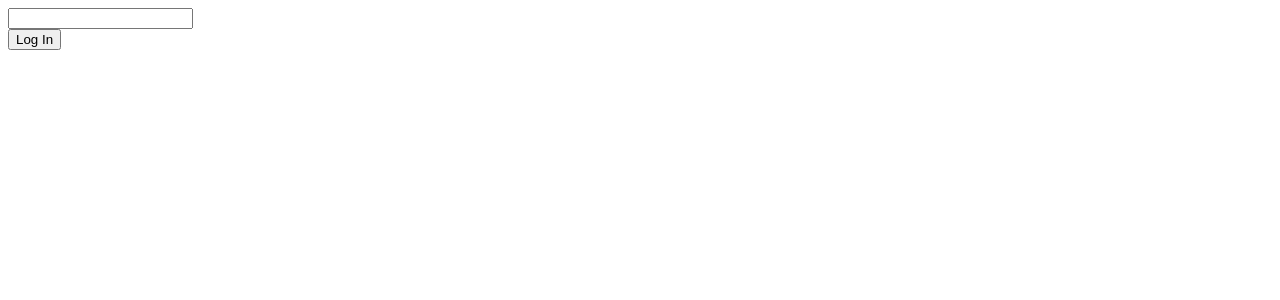
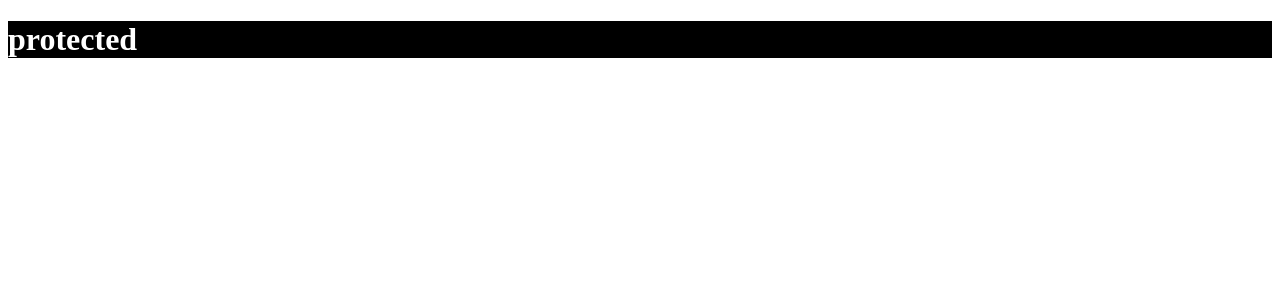
Before and after one commit to S2-D/react-masterclass, a React (Create React App) app: page / in a window 1280 px wide. Shown: the top 300 px of the page. Built offline with nearby package versions, Linux system fonts and the light colour scheme.

Commit message:
#3.6 Themes

```diff
--- a/src/App.tsx
+++ b/src/App.tsx
@@ -1,28 +1,19 @@
 import styled from "styled-components";
 import React, { useState } from "react";
 
+const Container = styled.div`
+  background-color: ${(props) => props.theme.bgColor};
+`;
+const H1 = styled.h1`
+  color: ${(props) => props.theme.textColor};
+`;
+
 function App() {
-  //타입스크립트를 사용함으로써 useState는 string 속성을 지킬 수 있다.
-  const [value, setValue] = useState("");
-  //event도 보호받을 수 있다.
-  const onChange = (event: React.FormEvent<HTMLInputElement>) => {
-    const {
-      currentTarget: { value },
-    } = event;
-    setValue(value);
-  };
-  console.log(value);
-
-  const onSubmit = (event: React.FormEvent<HTMLFormElement>) => {
-    event.preventDefault();
-    console.log("hello", value);
-  };
   return (
     <div>
-      <form action="" onSubmit={onSubmit}>
-        <input value={value} onChange={onChange} type="text" />
-      </form>
-      <button>Log In</button>
+      <Container>
+        <H1>protected</H1>
+      </Container>
     </div>
   );
 }
--- a/src/index.tsx
+++ b/src/index.tsx
@@ -1,10 +1,15 @@
 import React from "react";
 import ReactDOM from "react-dom";
 import App from "./App";
+import { ThemeProvider } from "styled-components";
+import { darkTheme, lightTheme } from "./theme";
 
 ReactDOM.render(
   <React.StrictMode>
-    <App />
+    {/* lightTheme, darkTheme */}
+    <ThemeProvider theme={darkTheme}>
+      <App />
+    </ThemeProvider>
   </React.StrictMode>,
   document.getElementById("root")
 );
--- /dev/null
+++ b/src/theme.ts
@@ -0,0 +1,13 @@
+import { DefaultTheme } from "styled-components";
+
+export const lightTheme: DefaultTheme = {
+  bgColor: "white",
+  textColor: "black",
+  btnColor: "tomato",
+};
+
+export const darkTheme: DefaultTheme = {
+  bgColor: "black",
+  textColor: "white",
+  btnColor: "teal",
+};
```
Also changed, not shown: src/styled.d.ts (added, +11 -0 lines).
